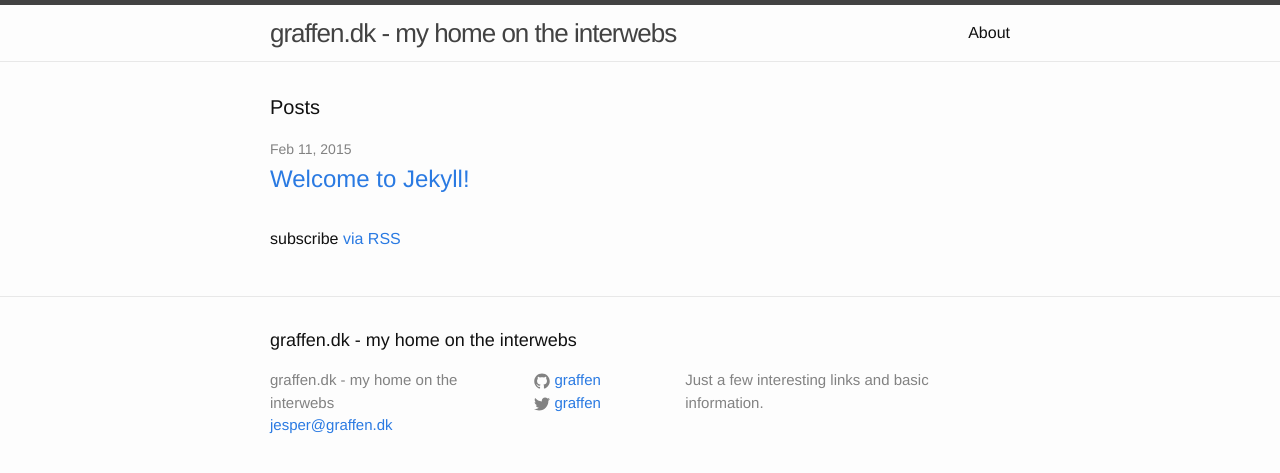
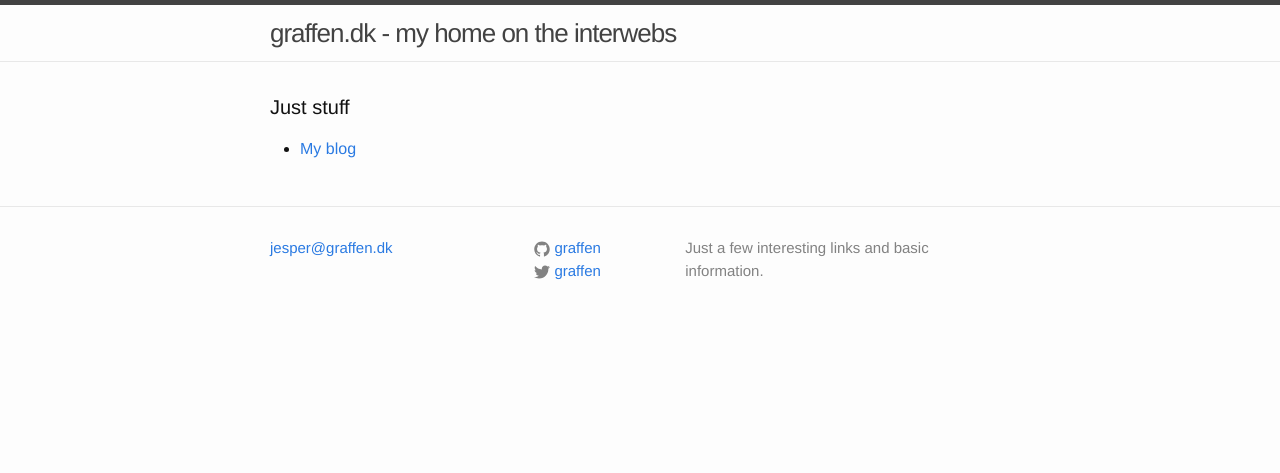
Before and after one commit to graffen/graffen.github.io, a Jekyll site: the page built from index.html, in a window 1280 px wide. Shown: the top 473 px of the page. Built offline with Jekyll 4.4.1, drawn with Linux system fonts in a browser that asks for light colours.

Commit message:
Remove extra stuff. Cleaning up.

```diff
--- a/_includes/footer.html
+++ b/_includes/footer.html
@@ -1,13 +1,9 @@
 <footer class="site-footer">
 
   <div class="wrapper">
-
-    <h2 class="footer-heading">{{ site.title }}</h2>
-
-    <div class="footer-col-wrapper">
+   <div class="footer-col-wrapper">
       <div class="footer-col  footer-col-1">
         <ul class="contact-list">
-          <li>{{ site.title }}</li>
           <li><a href="mailto:{{ site.email }}">{{ site.email }}</a></li>
         </ul>
       </div>
--- a/_includes/header.html
+++ b/_includes/header.html
@@ -12,16 +12,6 @@
           <path fill="#424242" d="M18,13.516C18,14.335,17.335,15,16.516,15H1.484C0.665,15,0,14.335,0,13.516l0,0 c0-0.82,0.665-1.484,1.484-1.484h15.031C17.335,12.031,18,12.696,18,13.516L18,13.516z"/>
         </svg>
       </a>
-
-      <div class="trigger">
-        {% for page in site.pages %}
-          {% if page.title %}
-          <a class="page-link" href="{{ page.url | prepend: site.baseurl }}">{{ page.title }}</a>
-          {% endif %}
-        {% endfor %}
-      </div>
     </nav>
-
   </div>
-
 </header>
--- a/index.html
+++ b/index.html
@@ -4,20 +4,9 @@ layout: default
 
 <div class="home">
 
-  <h1 class="page-heading">Posts</h1>
-
-  <ul class="post-list">
-    {% for post in site.posts %}
-      <li>
-        <span class="post-meta">{{ post.date | date: "%b %-d, %Y" }}</span>
-
-        <h2>
-          <a class="post-link" href="{{ post.url | prepend: site.baseurl }}">{{ post.title }}</a>
-        </h2>
-      </li>
-    {% endfor %}
+  <h1 class="page-heading">Just stuff</h1>
+  <ul>
+    <li><a href="https://blog.graffen.dk">My blog</a></li>
   </ul>
 
-  <p class="rss-subscribe">subscribe <a href="{{ "/feed.xml" | prepend: site.baseurl }}">via RSS</a></p>
-
 </div>
```
